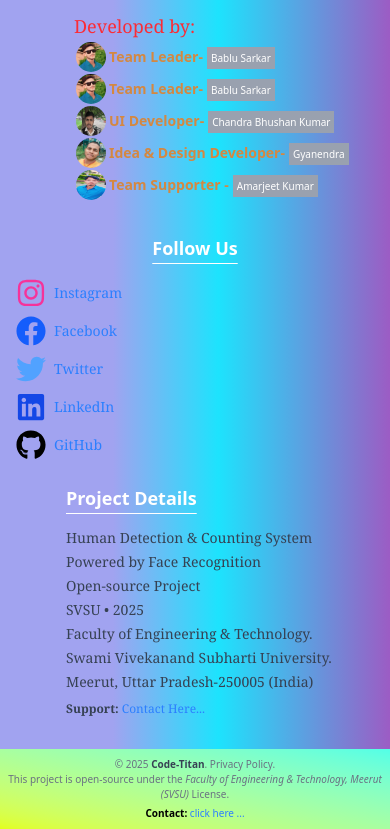
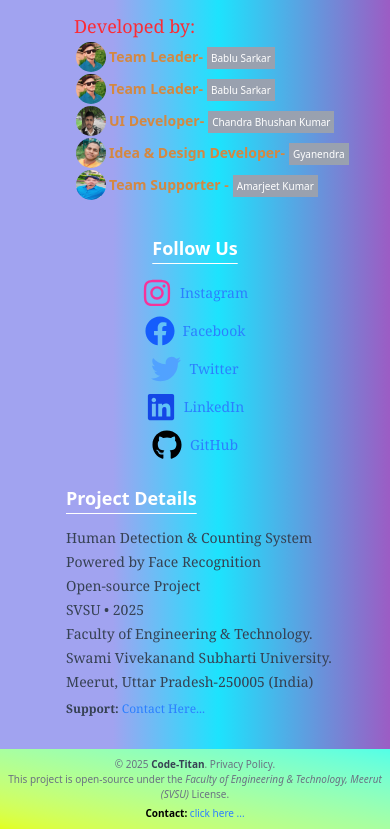
Before and after one commit to bablukumar-1/College_project, a React (Vite) app: page /signup in a window 390 px wide. Shown: the part 1285-2114 px from the top of the page. Built offline with nearby package versions, Linux system fonts and the light colour scheme.

Commit message:
Responsive footer

```diff
--- a/src/FaceDetection.jsx
+++ b/src/FaceDetection.jsx
@@ -187,9 +187,9 @@ const FaceRecognition = () => {
             ref={videoRef}
             autoPlay
             muted
-            className="  w-full h-[180px] sm:h-[400px] md:h-[500px] lg:h-[600px] rounded-md shadow-2xl object-cover p-5"
+            className="  w-full h-[350px] sm:h-[450px] md:h-[500px] lg:h-[600px] rounded-md shadow-2xl object-cover p-5"
           />
-          <div className="absolute top-0 left-0 w-full p-3 bg-[#11ED40] bg-opacity-70 text-white text-center text-lg sm:text-xl rounded-t-md">
+          <div className="absolute top-0 left-0 w-full p-2 md:p-3 bg-[#11ED40] bg-opacity-70 text-white text-center text-lg sm:text-xl rounded-t-md">
             {currentMatches.length > 0 ? (
               currentMatches.map((match, index) => (
                 <div key={index}>
@@ -199,7 +199,7 @@ const FaceRecognition = () => {
                 </div>
               ))
             ) : (
-              <div className="text-red-500 text-[22px]">No one detected</div>
+              <div className="text-red-500 text-[22px] ">No one detected</div>
             )}
           </div>
           <img
--- a/src/components/Footer.jsx
+++ b/src/components/Footer.jsx
@@ -41,7 +41,7 @@ const Footer = () => {
           <p className="footer-title font-semibold text-lg mb-2 text-white underline underline-offset-8 hover:text-blue-400 cursor-pointer">
             Follow Us
           </p>
-          <div className="footer-links flex flex-col gap-2 justify-center mt-4">
+          <div className="footer-links flex flex-col gap-2 justify-center items-center  mt-4">
             <a href="https://www.instagram.com/ji_sarkar_ji_/" target="_blank" rel="noopener noreferrer" className="flex items-center gap-2">
               <FaInstagram className="text-pink-500 h-[30px] w-[30px]" />
               <span className="text-[14px] text-blue-500 font-serif hover:underline hover:text-red-500">Instagram</span>
--- a/src/components/Nabvar.jsx
+++ b/src/components/Nabvar.jsx
@@ -66,7 +66,7 @@ const Nabvar = () => {
 
         <span
           ref={addToRefs}
-          className="hidden sm:block md:block text-[24px] font-bold"
+          className="hidden sm:block  text-[12px] md:text-[18px] font-semibold"
         >
           Human Detection System
         </span>
```
